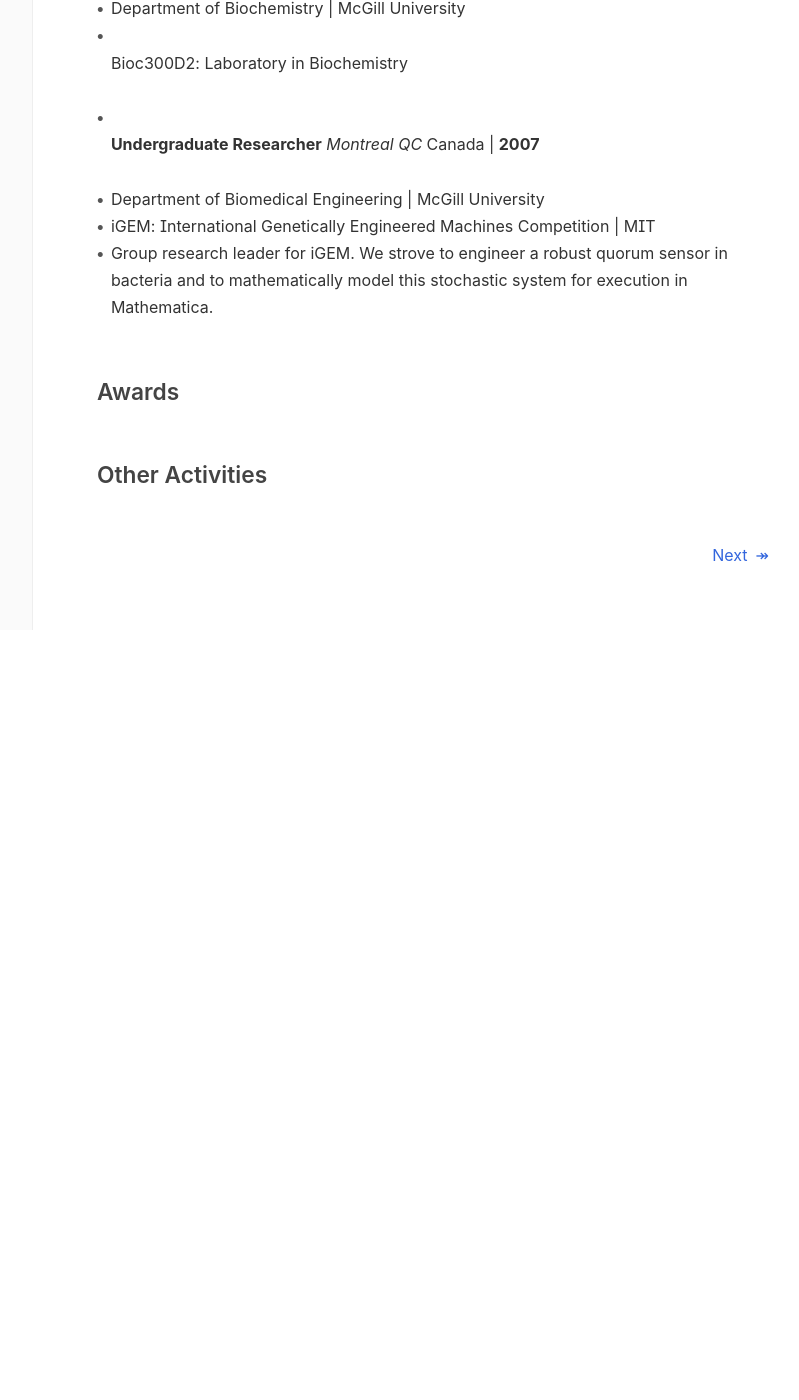
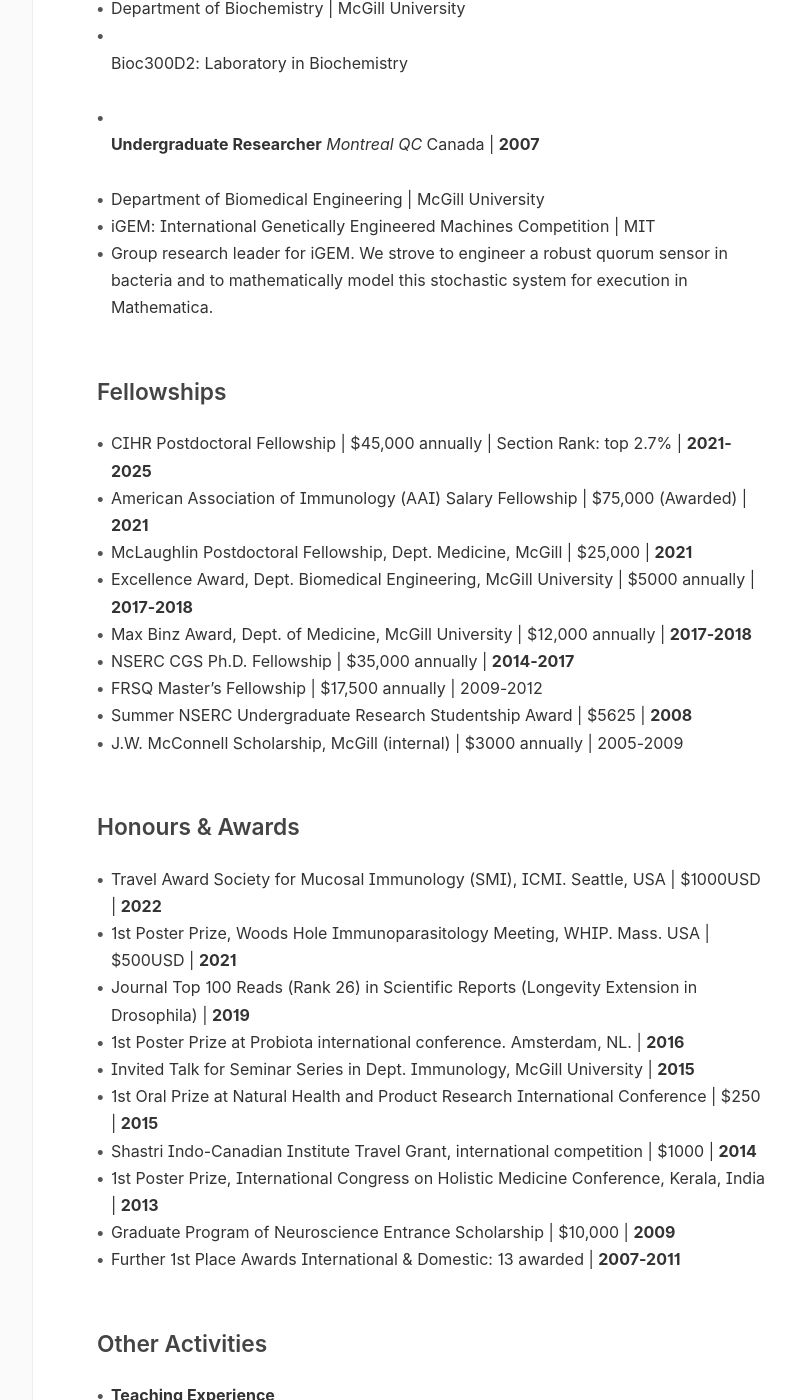
Before and after one commit to suswes/suswes.github.io, an MkDocs documentation site: the page built from docs/index.md, in a window 1280 px wide and 1400 px high, scrolled down 3006 px. Shown: the whole window, without its empty margins (335-1134 px from the left). Built offline with MkDocs 1.6.1, drawn with Linux system fonts in a browser that asks for light colours; some web fonts are replaced; before the commit the page ends 3636 px from its top, so only the background shows below that; some of the changed text lies outside the part shown.

Commit message:
Update index.md

```diff
--- a/docs/index.md
+++ b/docs/index.md
@@ -71,7 +71,51 @@
    - Group research leader for iGEM. We strove to engineer a robust quorum sensor in bacteria and to mathematically model this stochastic system for execution in Mathematica.
 
 
-## Awards
+## Fellowships
+ - CIHR Postdoctoral Fellowship | $45,000 annually | Section Rank: top 2.7%  | **2021-2025**
+ - American Association of Immunology (AAI) Salary Fellowship | $75,000 (Awarded) | **2021**
+ - McLaughlin Postdoctoral Fellowship, Dept. Medicine, McGill | $25,000 | **2021**
+ - Excellence Award, Dept. Biomedical Engineering, McGill University | $5000 annually | **2017-2018**
+ - Max Binz Award, Dept. of Medicine, McGill University | $12,000 annually | **2017-2018**
+ - NSERC CGS Ph.D. Fellowship | $35,000 annually | **2014-2017**
+ - FRSQ Master’s Fellowship | $17,500 annually | 2009-2012
+ - Summer NSERC Undergraduate Research Studentship Award | $5625 | **2008**
+ - J.W. McConnell Scholarship, McGill (internal) | $3000 annually | 2005-2009
+
+
+## Honours & Awards
+ - Travel Award Society for Mucosal Immunology (SMI), ICMI. Seattle, USA | $1000USD | **2022**
+ - 1st Poster Prize, Woods Hole Immunoparasitology Meeting, WHIP. Mass. USA | $500USD | **2021**
+ - Journal Top 100 Reads (Rank 26) in Scientific Reports (Longevity Extension in Drosophila) | **2019**
+ - 1st Poster Prize at Probiota international conference. Amsterdam, NL. | **2016**
+ - Invited Talk for Seminar Series in Dept. Immunology, McGill University | **2015**
+ - 1st Oral Prize at Natural Health and Product Research International Conference | $250	| **2015**
+ - Shastri Indo-Canadian Institute Travel Grant, international competition | $1000 | **2014**
+ - 1st Poster Prize, International Congress on Holistic Medicine Conference, Kerala, India | **2013**
+ - Graduate Program of Neuroscience Entrance Scholarship | $10,000 | **2009**
+ - Further 1st Place Awards International & Domestic: 13 awarded | **2007-2011**
 
 
 ## Other Activities
+ - **Teaching Experience**
+   - Intermediate Immunology, MIMM314, Guest Lecturer | **Feb 2023**
+   - Mentor, INDS123, Research Fundamentals for Medical Students | **2022-2023**
+   - Honors Immunology, MIMM501/502, Guest Lecturer | **2021-2022**
+
+ - **Editorial Experience**
+   - Member of CIHR Review Committee for Doctoral Students | **2023**
+   - Co-editor Frontiers in Immunology Special Research Topic | **2022-present**
+   - Co-editor to Frontiers in Immunology Editorial Board | **2022-present**
+
+ - **Student Supervision**
+   - Undergraduates (6): L. Saraffin, S. Cleff, F. Grafton, S. Sorrini, C. Shum-Tim & M. Syssoeva
+   - MSc & PhD candidates (3): Umar Iqbal, Leila Faradel, Gabriel Barragan
+   - Research Associates (1): Francesca Caracci
+
+ - **Invited Judge**
+   - Conference Poster judge at Annual Montreal Parasitology Symposium | **2022**
+   - RI-MIHC Graduate Research Day judge of poster/oral presentations | **2022**
+
+ - **Industrial Experience**
+   - Vice President Proviva Pharma Inc.: Montreal QC, Canada. (part-time) | **2015-2019**
+   - spin-off created with my PhD supervisor to sell probiotic and prebiotic formulations internationally
```
